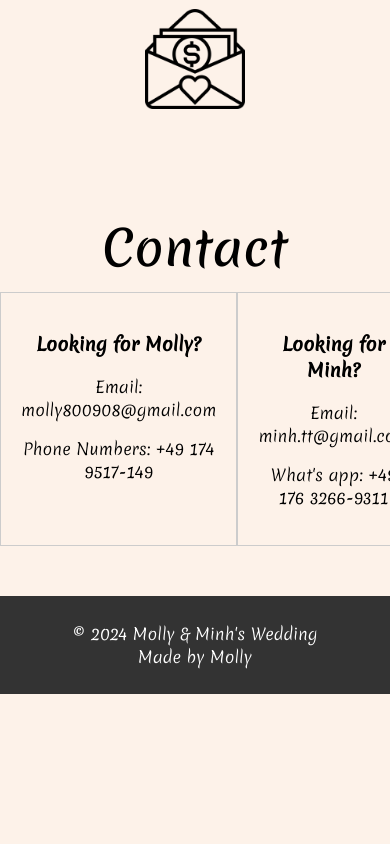
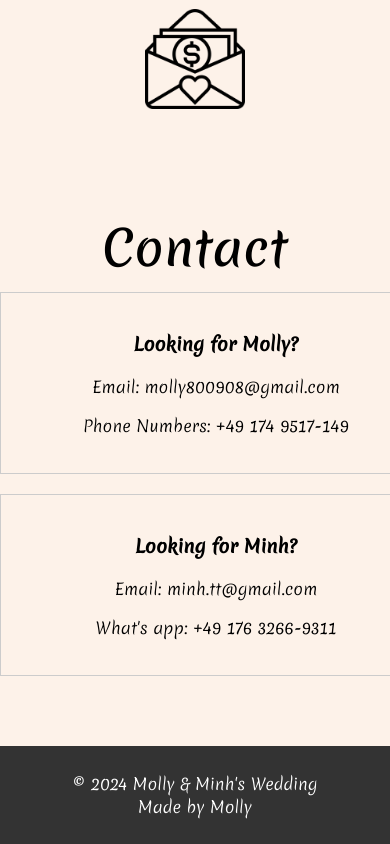
Before and after one commit to Molly0908/MM-Wedding, a plain HTML site: page index.html in a window 390 px wide. Shown: the part 7444-8288 px from the top of the page. Before the commit the page ends 8138 px from the top, so only its background shows below. Drawn offline with Linux system fonts and the light colour scheme.

Commit message:
Adjust contact boxes

```diff
--- a/styles.css
+++ b/styles.css
@@ -418,6 +418,19 @@ img {
     background-color: #FDF2E9; /* Optional background color */
 }
 
+/* Media query for screens smaller than 768px (typical mobile screens) */
+@media screen and (max-width: 768px) {
+    .contact-container {
+        flex-direction: column; /* Stack bride and groom contact vertically */
+    }
+
+    .bride-contact, .groom-contact {
+        flex: none; /* Reset flex property to default */
+        width: 100%; /* Make both bride and groom contact sections full width */
+        margin-bottom: 20px; /* Add spacing between bride and groom contact sections */
+    }
+}
+
 
 /* Style for the photo album */
 .photo-album {
```
